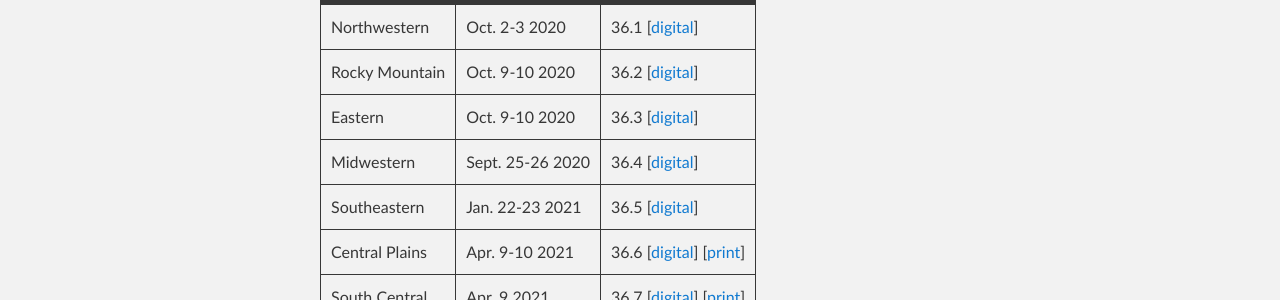
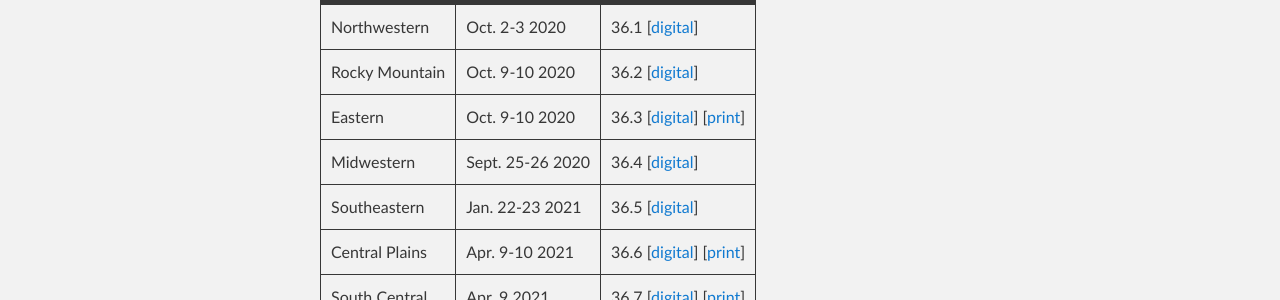
Before and after one commit to ccsc-journal/ccsc-editor, a Jekyll site: the page built from docs/index.md, in a window 1280 px wide. Shown: the part 812-1112 px from the top of the page. Built offline with Jekyll 4.4.1, drawn with Linux system fonts in a browser that asks for light colours; our own code applies the rules of GitHub Pages for plain Markdown files.

Commit message:
add link to EA2021 print

```diff
--- a/docs/index.md
+++ b/docs/index.md
@@ -20,7 +20,7 @@ Sciences in Colleges" according to the following schedule.
 |:-------------|:------------------|:------|
 | Northwestern | Oct. 2-3 2020| 36.1 [[digital](http://www.ccsc.org/publications/journals/NW2020.pdf)] |
 | Rocky Mountain | Oct. 9-10 2020 | 36.2 [[digital](http://www.ccsc.org/publications/journals/RM2020.pdf)] |
-| Eastern | Oct. 9-10 2020 | 36.3 [[digital](http://www.ccsc.org/publications/journals/EA2020.pdf)]|
+| Eastern | Oct. 9-10 2020 | 36.3 [[digital](http://www.ccsc.org/publications/journals/EA2020.pdf)] [[print](https://www.amazon.com/dp/B08NV684GD)]|
 | Midwestern | Sept. 25-26 2020 | 36.4 [[digital](http://www.ccsc.org/publications/journals/MW2020.pdf)]|
 | Southeastern | Jan. 22-23 2021 | 36.5 [[digital](http://www.ccsc.org/publications/journals/SE2020.pdf)] |
 | Central Plains | Apr. 9-10 2021 | 36.6 [[digital](http://www.ccsc.org/publications/journals/CP2021.pdf)] [[print](https://www.amazon.com/dp/B0948LNWYR)]|
```
